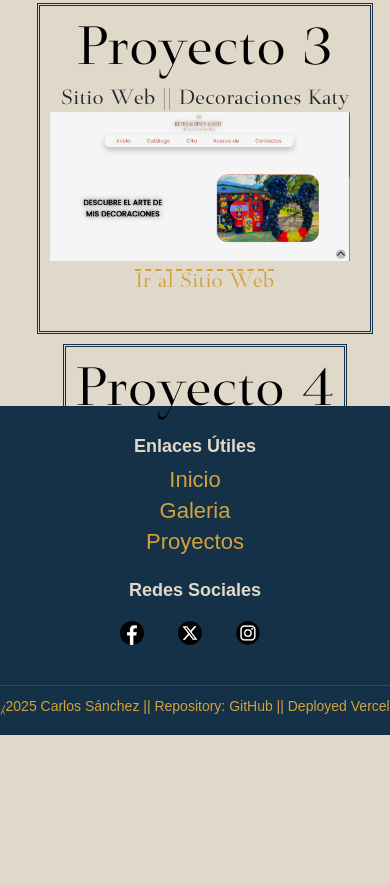
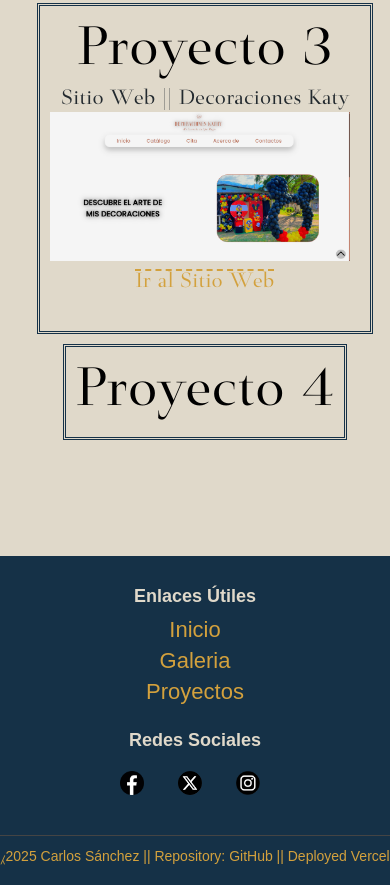
Before and after one commit to Reisitoo/MyPortfolio, a plain HTML site: page pags/proyectos.html in a window 390 px wide. Shown: the part 864-1749 px from the top of the page. Before the commit the page ends 1599 px from the top, so only its background shows below. Drawn offline with Linux system fonts and the light colour scheme.

Commit message:
Update prostyles.css

```diff
--- a/styles/prostyles.css
+++ b/styles/prostyles.css
@@ -168,6 +168,6 @@ footer {
 }
 @media(max-width: 644px){
     footer{
-        margin-top: 150px;
+        margin-top: 300px;
     }
 }
```
